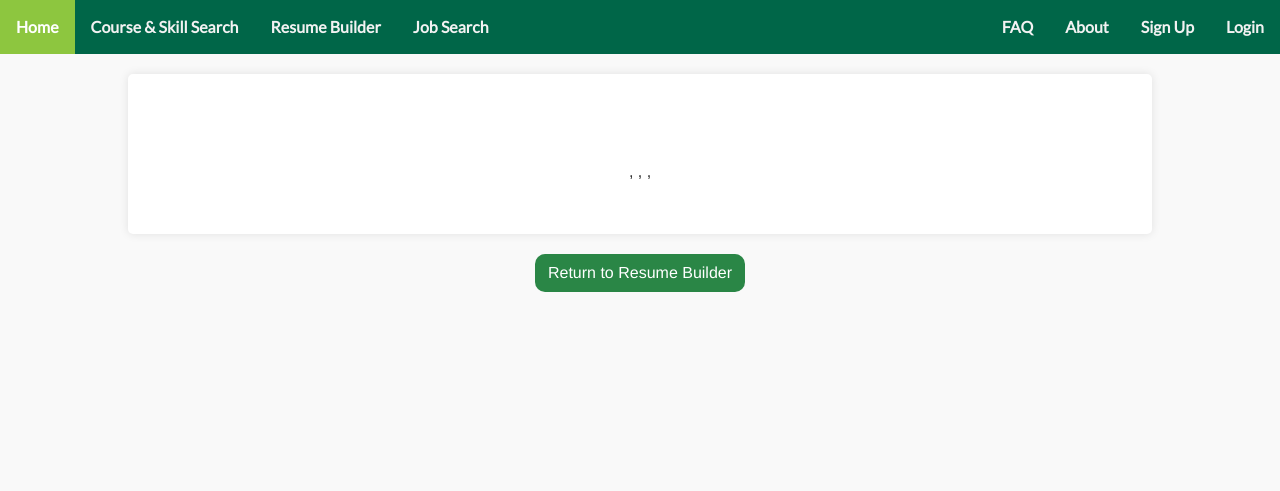
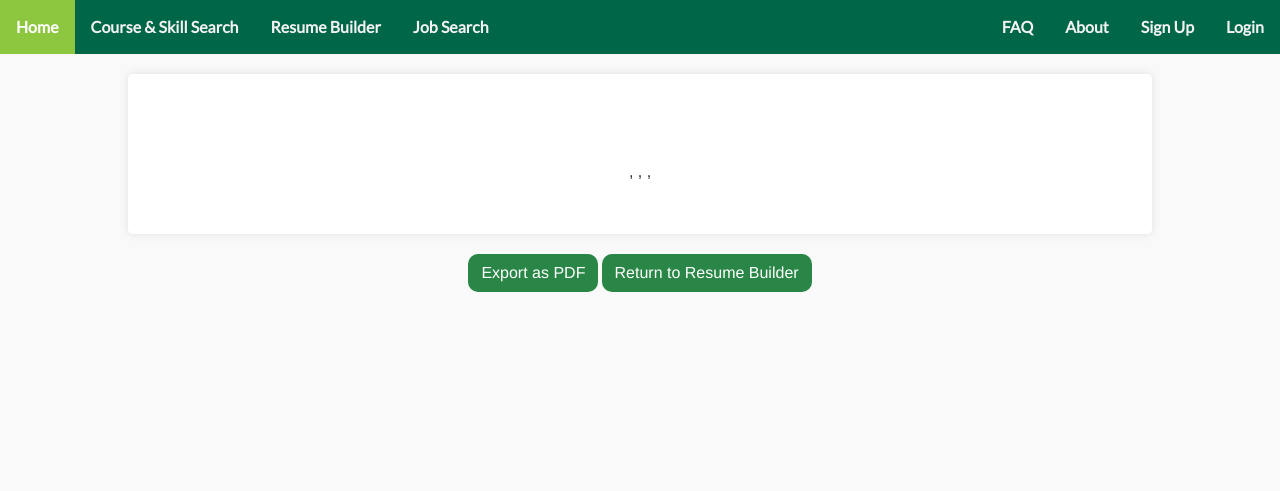
Before and after one commit to Rpeglow/The-Blue-Team, a Django app: template ResumeBuilder/templates/ResumeBuilder/generated_resume.html in a window 1280 px wide. Shown: the top 491 px of the page. Run offline with Django 3.2, Linux system fonts and the light colour scheme; the template is opened without the code that fills it, so the values that code supplies are empty; some libraries are stand-ins or nearby versions.

Commit message:
Add PDF export functionality to generated resume

```diff
--- a/ResumeBuilder/templates/ResumeBuilder/generated_resume.html
+++ b/ResumeBuilder/templates/ResumeBuilder/generated_resume.html
@@ -8,6 +8,7 @@
 {% block content %}
 <html>
     <head>
+        <script src="https://cdnjs.cloudflare.com/ajax/libs/html2pdf.js/0.10.1/html2pdf.bundle.min.js"></script>
         <style>
             /* Reset and General Styles */
             body {
@@ -70,7 +71,7 @@
     </head>
 
     <body>
-        <div class="container">
+        <div class="container" id="container">
             <h1>{{ user.first_name }} {{ user.last_name }}</h1>
             <div class="user-info">
                 <h4>{{ user.tagline }}</h4>
@@ -123,8 +124,26 @@
             {% endif %}
         </div>
         <div id="wrapper">
+            <button id="export-btn">Export as PDF</button>
             <button onclick="window.location.href='{% url 'resume_builder' %}'">Return to Resume Builder</button>
         </div>
     </body>
+    <script>
+        document.getElementById('export-btn').addEventListener('click', function () {
+            const element = document.getElementById('container'); // Select the container div
+
+            // Configuration for PDF generation
+            const opt = {
+                margin: 0.5,
+                filename: 'generated_resume.pdf',
+                image: { type: 'jpeg', quality: 0.98 },
+                html2canvas: { scale: 2 },
+                jsPDF: { unit: 'in', format: 'letter', orientation: 'portrait' }
+            };
+
+            // Call html2pdf to generate the PDF
+            html2pdf().from(element).set(opt).save();
+        });
+    </script>
 </html>
 {% endblock %}
```
